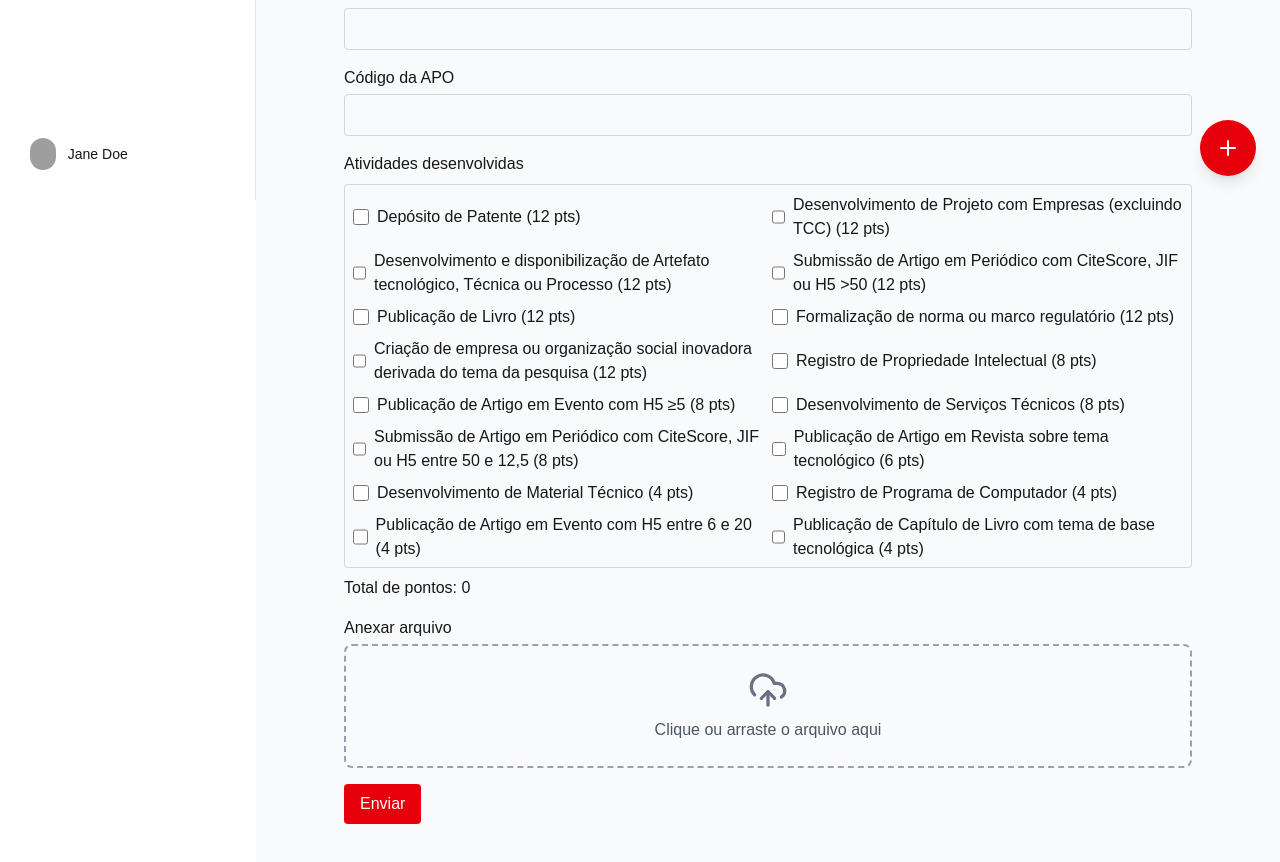
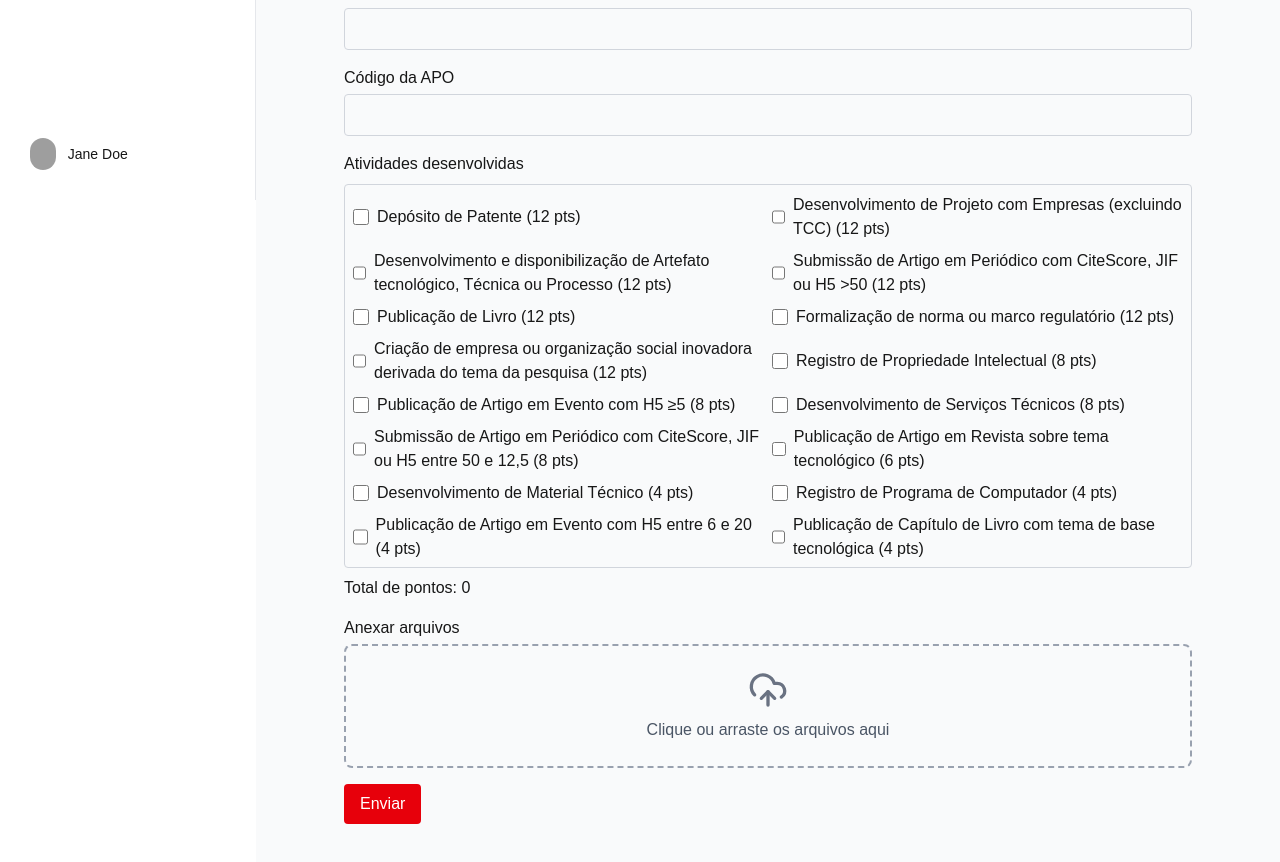
Before and after one commit to mtalala/apo-digital, a Next.js app: page /solicitacoes in a window 1280 px wide. Shown: the part 600-1462 px from the top of the page. Built offline with nearby package versions, Linux system fonts and the light colour scheme; grey boxes are pictures that could not be loaded.

Commit message:
feat: allow multiple files and hide add button on solicitacoes page

```diff
--- a/app/(dashboard)/layout.tsx
+++ b/app/(dashboard)/layout.tsx
@@ -1,6 +1,7 @@
 "use client";
 
 import { useState } from "react";
+import { usePathname } from "next/navigation";
 import Sidebar from "@/components/Sidebar";
 import Topbar from "@/components/Topbar";
 import NewRequestFab from "@/components/NewRequestFab";
@@ -11,6 +12,10 @@ export default function DashboardLayout({
   children: React.ReactNode;
 }) {
   const [collapsed, setCollapsed] = useState(false);
+  const pathname = usePathname();
+
+  // Ocultar botão apenas na página de /solicitacoes
+  const showFab = pathname !== "/solicitacoes";
 
   return (
     <div className="flex min-h-screen">
@@ -26,7 +31,7 @@ export default function DashboardLayout({
 
         <main className="flex-1 p-6 relative bg-gray-50 transition-all duration-300">
           {children}
-          <NewRequestFab />
+          {showFab && <NewRequestFab />}
         </main>
       </div>
     </div>
--- a/app/(dashboard)/solicitacoes/page.tsx
+++ b/app/(dashboard)/solicitacoes/page.tsx
@@ -6,7 +6,7 @@ import { Program, Coordenador, Activity } from "@/types/types";
 import programsData from "@/data/programs";
 import coordenadoresData from "@/data/coordenadores";
 import activitiesData from "@/data/activities";
-import { UploadCloud } from "lucide-react";
+import { UploadCloud, FileText } from "lucide-react";
 
 export default function SolicitacoesPage() {
   // Form state
@@ -18,7 +18,7 @@ export default function SolicitacoesPage() {
   const [semestre, setSemestre] = useState("");
   const [codigoApo, setCodigoApo] = useState("");
   const [selectedActivities, setSelectedActivities] = useState<number[]>([]);
-  const [selectedFile, setSelectedFile] = useState<File | null>(null);
+  const [selectedFiles, setSelectedFiles] = useState<File[]>([]);
   const [isSubmitting, setIsSubmitting] = useState(false);
 
   // Dados carregados (mock / futuro API)
@@ -31,7 +31,6 @@ export default function SolicitacoesPage() {
     const fetchData = async () => {
       setLoading(true);
       try {
-        // Dados locais por enquanto
         setPrograms(programsData);
         setCoordenadores(coordenadoresData);
         setActivities(activitiesData);
@@ -51,10 +50,16 @@ export default function SolicitacoesPage() {
     );
   };
 
+  // Upload múltiplo
   const handleFileChange = (e: React.ChangeEvent<HTMLInputElement>) => {
-    if (e.target.files && e.target.files[0]) {
-      setSelectedFile(e.target.files[0]);
-    }
+    const files = e.target.files;
+    if (!files) return;
+
+    setSelectedFiles(prev => [...prev, ...Array.from(files)]);
+  };
+
+  const removeFile = (index: number) => {
+    setSelectedFiles(prev => prev.filter((_, i) => i !== index));
   };
 
   const totalPoints = selectedActivities.reduce((acc, id) => {
@@ -77,7 +82,7 @@ export default function SolicitacoesPage() {
       atividadesIds: selectedActivities,
       totalPoints,
       dataEnvio: new Date().toISOString(),
-      file: selectedFile, // ainda só em memória
+      files: selectedFiles,
     };
 
     console.log("Payload a enviar:", payload);
@@ -85,6 +90,7 @@ export default function SolicitacoesPage() {
     setTimeout(() => {
       setIsSubmitting(false);
       alert("Formulário enviado com sucesso! (mock)");
+
       // Limpar formulário
       setProgram("");
       setMatricula("");
@@ -94,7 +100,7 @@ export default function SolicitacoesPage() {
       setSemestre("");
       setCodigoApo("");
       setSelectedActivities([]);
-      setSelectedFile(null);
+      setSelectedFiles([]);
     }, 1000);
   };
 
@@ -215,24 +221,44 @@ export default function SolicitacoesPage() {
           <p className="mt-2 font-medium">Total de pontos: {totalPoints}</p>
         </div>
 
-        {/* Upload de Arquivo Profissional */}
+        {/* Upload de Arquivos Profissional */}
         <div>
-          <label className="block mb-1 font-medium">Anexar arquivo</label>
+          <label className="block mb-1 font-medium">Anexar arquivos</label>
           <label
             htmlFor="file-upload"
             className="flex flex-col items-center justify-center border-2 border-dashed border-gray-400 rounded-lg p-6 cursor-pointer hover:border-red-500 transition-colors"
           >
             <UploadCloud className="w-10 h-10 text-gray-500 mb-2" />
-            <span className="text-gray-600">
-              {selectedFile ? selectedFile.name : "Clique ou arraste o arquivo aqui"}
-            </span>
+            <span className="text-gray-600">Clique ou arraste os arquivos aqui</span>
             <input
               id="file-upload"
               type="file"
               onChange={handleFileChange}
+              multiple
               className="hidden"
             />
           </label>
+
+          {selectedFiles.length > 0 && (
+            <div className="mt-4 grid grid-cols-1 sm:grid-cols-2 md:grid-cols-3 gap-2">
+              {selectedFiles.map((file, index) => (
+                <div
+                  key={index}
+                  className="flex items-center space-x-2 border border-gray-300 rounded p-2 bg-white shadow-sm"
+                >
+                  <FileText className="w-5 h-5 text-gray-500" />
+                  <span className="truncate">{file.name}</span>
+                  <button
+                    type="button"
+                    onClick={() => removeFile(index)}
+                    className="ml-auto text-red-500 hover:text-red-700 font-bold"
+                  >
+                    ×
+                  </button>
+                </div>
+              ))}
+            </div>
+          )}
         </div>
 
         {/* Submit */}
```
